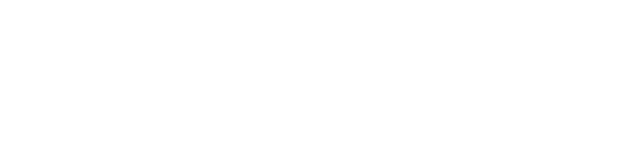
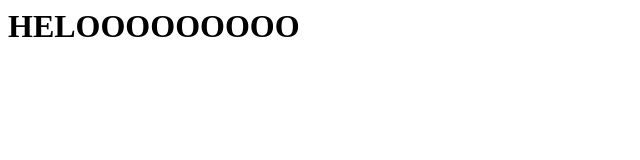
Before and after one commit to Samintell/pod-testing, a plain HTML site: page index.html in a window 1280 px wide. Shown: the whole page, without its empty margins (0-640 px from the left). Drawn offline with Linux system fonts and the light colour scheme.

Commit message:
added hello

```diff
--- a/index.html
+++ b/index.html
@@ -1,2 +1,5 @@
 <html>
+    <body>
+        <h1>HELOOOOOOOOO</h1>
+    </body>
 </html>
```
